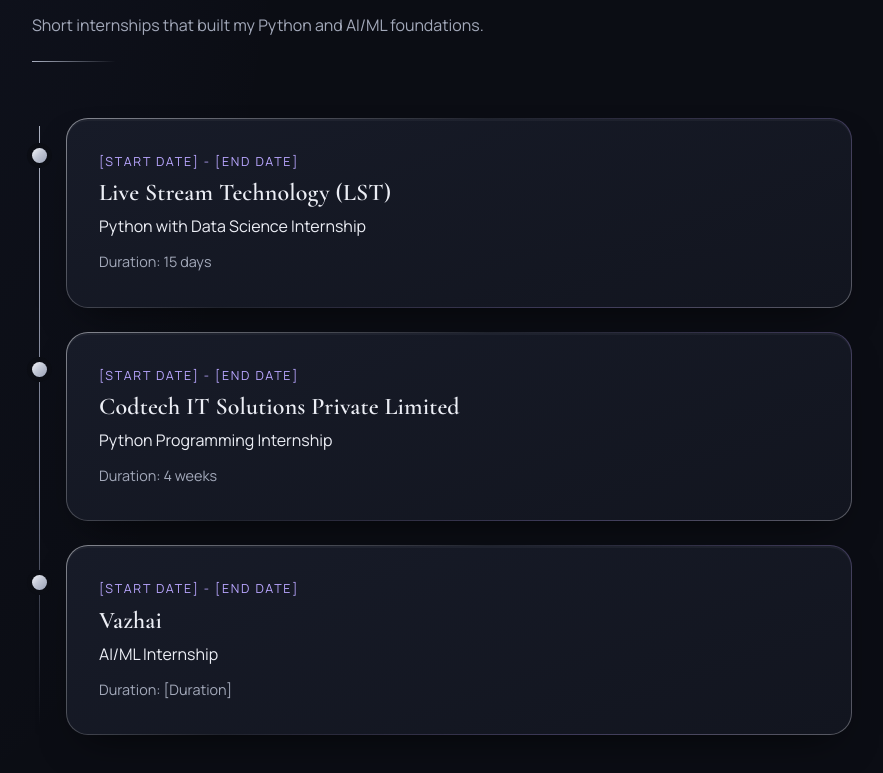
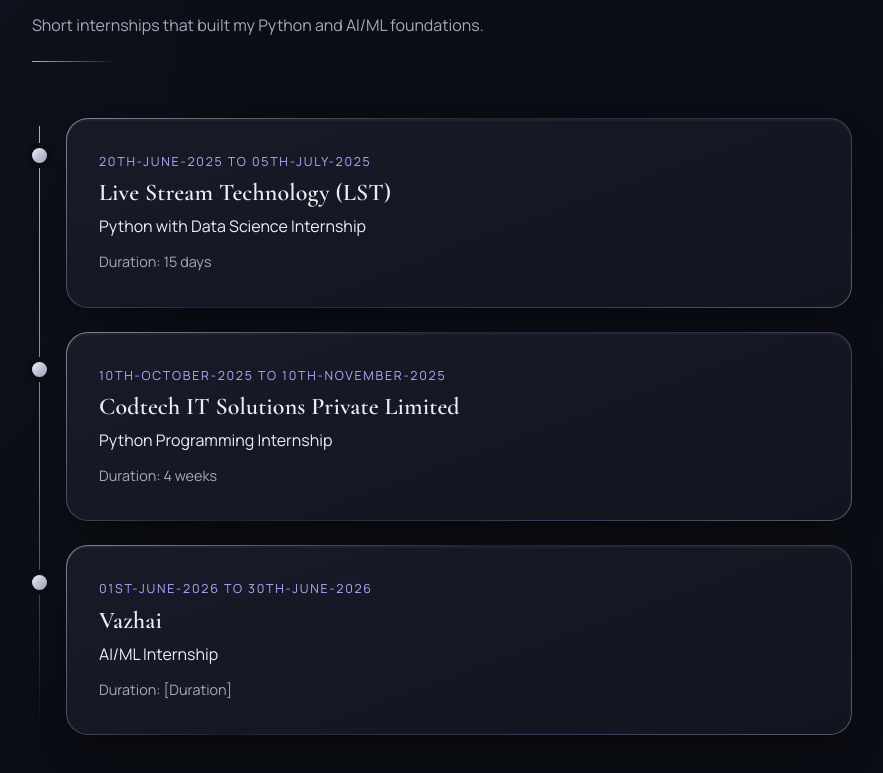
Before and after one commit to Santhoshini2901/SanthoPortfolio, a React (Vite) app: page / in a window 1280 px wide. Shown: the part 4577-5350 px from the top of the page, without its empty margins (48-931 px from the left). Built offline with nearby package versions, Linux system fonts and the light colour scheme.

Commit message:
Update internship dates in experience.js

```diff
--- a/src/data/experience.js
+++ b/src/data/experience.js
@@ -9,7 +9,7 @@
     company: 'Live Stream Technology (LST)',
     role: 'Python with Data Science Internship',
     duration: '15 days',
-    dates: '[Start date] - [End date]',
+    dates: '20th-JUNE-2025 to 05th-JULY-2025',
     points: [],
   },
   {
@@ -17,7 +17,7 @@
     company: 'Codtech IT Solutions Private Limited',
     role: 'Python Programming Internship',
     duration: '4 weeks',
-    dates: '[Start date] - [End date]',
+    dates: '10th-OCTOBER-2025 to 10th-NOVEMBER-2025',
     points: [],
   },
   {
@@ -25,7 +25,7 @@
     company: 'Vazhai',
     role: 'AI/ML Internship',
     duration: '[Duration]',
-    dates: '[Start date] - [End date]',
+    dates: '01st-JUNE-2026 to 30th-JUNE-2026',
     points: [],
   },
 ]
```
